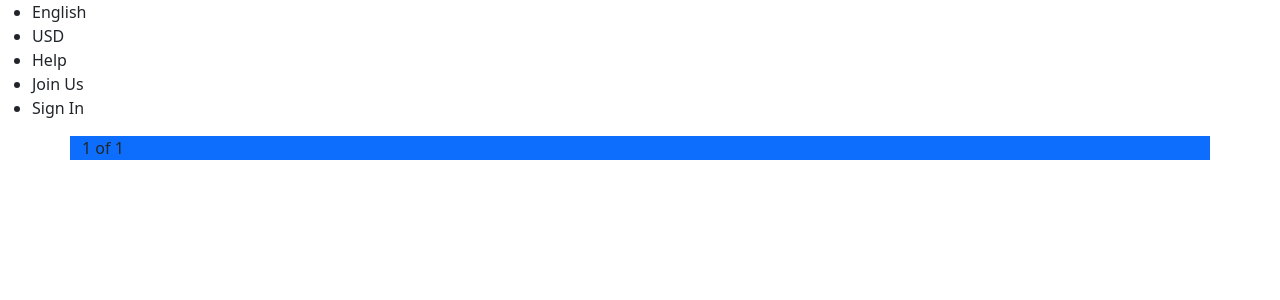
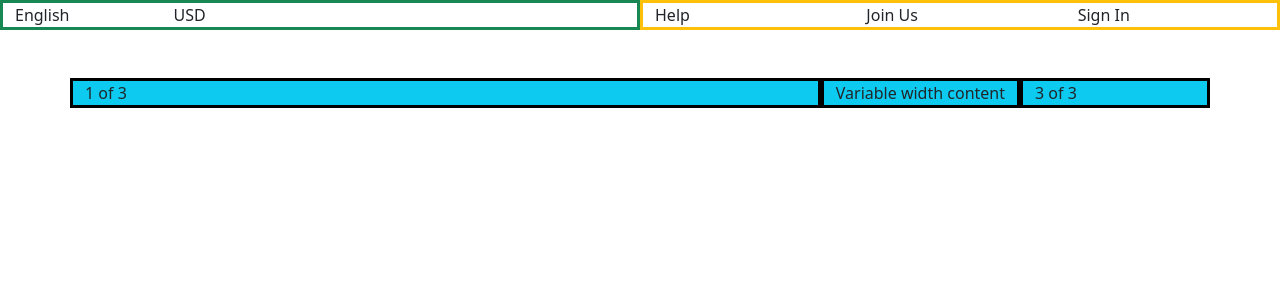
Before and after one commit to Ghullam-Murtaza/e-commerce, a React (Create React App) app: page / in a window 1280 px wide. Shown: the top 300 px of the page. Built offline with nearby package versions, Linux system fonts and the light colour scheme.

Commit message:
aligned axilbar content

```diff
--- a/src/App.scss
+++ b/src/App.scss
@@ -1,5 +1,9 @@
 /* The following line can be included in a src/App.scss */
 @import '~bootstrap/scss/bootstrap';
+
+// *{
+//   box-sizing: border-box;
+// }
 
 /* .App {
   text-align: center;
--- a/src/components/AxilBar/AxilBar.jsx
+++ b/src/components/AxilBar/AxilBar.jsx
@@ -5,19 +5,29 @@ import {Container, Row, Col} from 'react-bootstrap'
 const AxilBar = () => {
   return (
     <React.Fragment>
-      <div>
-        <ul>
-          <li>English</li>
-          <li>USD</li>
-          <li>Help</li>
-          <li>Join Us</li>
-          <li>Sign In</li>
-        </ul>
-      </div>
+      <Container fluid>
+        <Row>
+          <Col>
+            <Row className='border border-success border-3'>
+              <Col xs={3}>English</Col>
+              <Col xs={3}>USD</Col>
+            </Row>
+          </Col>
+          <Col>
+            <Row className='border border-warning border-3'>
+              <Col>Help</Col>
+              <Col>Join Us</Col>
+              <Col>Sign In</Col>
+            </Row>
+          </Col>
+        </Row>
+      </Container>
 
-      <Container className='bg-primary' fluid='md'>
+      <Container className='bg-info mt-5' fluid='md'>
         <Row>
-          <Col>1 of 1</Col>
+          <Col className='border border-black border-3  '>1 of 3</Col>
+          <Col className='border border-black border-3  ' xs md="auto">Variable width content</Col>
+          <Col className='border border-black border-3  ' xs lg={2}>3 of 3</Col>
         </Row>
       </Container>
       {/* Note:
@@ -26,6 +36,13 @@ const AxilBar = () => {
           opposite of the Vanilla Bootsrap's class '.container-md' (that makes the Container Non-Fluid at 'md' breakpoint and
           before that breakpoint the Container is Fluid without declaring it to be fluid as 'Block Elements' have their
           default 'Widths' set to '100%')
+
+          'xs' class:
+          when you give a breakpoint attribute let say 'lg', then always add 'xs' breakpoint attribute or any other smaller one
+          to make the 'Col' behave normally (as an 'auto layout column') otherwise this 'Col' will act as it has assigned a
+          column width of '12 columns' on all smaller breakpoints until that 'lg' breakpoint is reached. It's like the
+          'auto layout width' feature of columns is disabled whenever a 'breakpoint' prop is given to the 'Col' component, so we
+          need to make it 'true'.
       */}
     </ React.Fragment>
 
```
